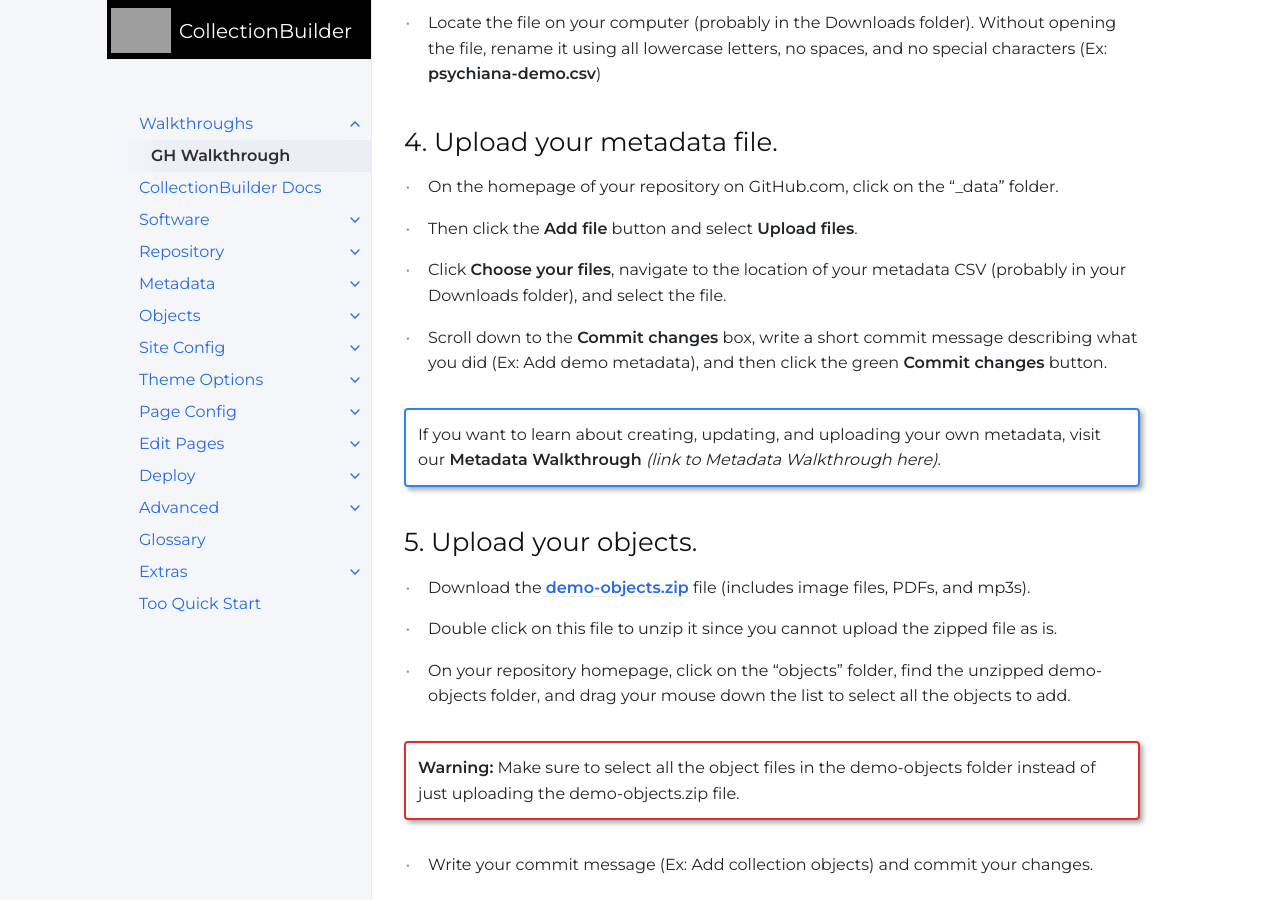
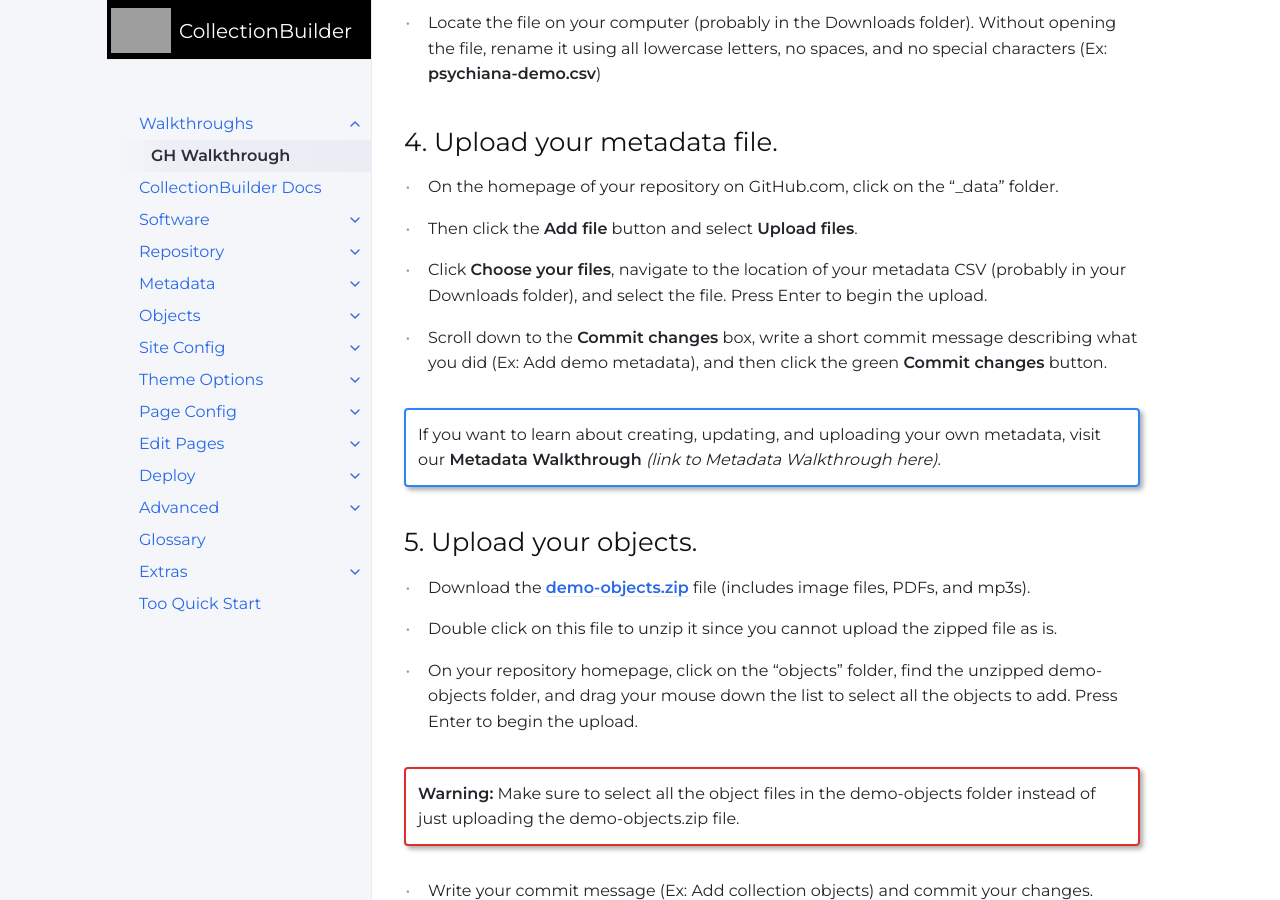
Before and after one commit to CollectionBuilder/cb-docs, a Jekyll site: the page built from docs/walkthroughs/gh-walkthrough.md, in a window 1280 px wide and 900 px high, scrolled down 917 px. Built offline with Jekyll 4.4.1, drawn with Linux system fonts in a browser that asks for light colours; comment, search, counter and statistics services are not loaded.

Commit message:
Update instructions for metadata and object upload

```diff
--- a/docs/walkthroughs/gh-walkthrough.md
+++ b/docs/walkthroughs/gh-walkthrough.md
@@ -37,7 +37,7 @@ This walkthrough provides steps for creating an example digital collection using
 
 - Then click the **Add file** button and select **Upload files**.
 
-- Click **Choose your files**, navigate to the location of your metadata CSV (probably in your Downloads folder), and select the file.
+- Click **Choose your files**, navigate to the location of your metadata CSV (probably in your Downloads folder), and select the file. Press Enter to begin the upload.
 
 - Scroll down to the **Commit changes** box, write a short commit message describing what you did (Ex: Add demo metadata), and then click the green **Commit changes** button.
 
@@ -50,7 +50,7 @@ If you want to learn about creating, updating, and uploading your own metadata,
 
 - Double click on this file to unzip it since you cannot upload the zipped file as is.
 
-- On your repository homepage, click on the "objects" folder, find the unzipped demo-objects folder, and drag your mouse down the list to select all the objects to add.
+- On your repository homepage, click on the "objects" folder, find the unzipped demo-objects folder, and drag your mouse down the list to select all the objects to add. Press Enter to begin the upload.
 
 {:.alert .alert-red}
 **Warning:** Make sure to select all the object files in the demo-objects folder instead of just uploading the demo-objects.zip file.
```
